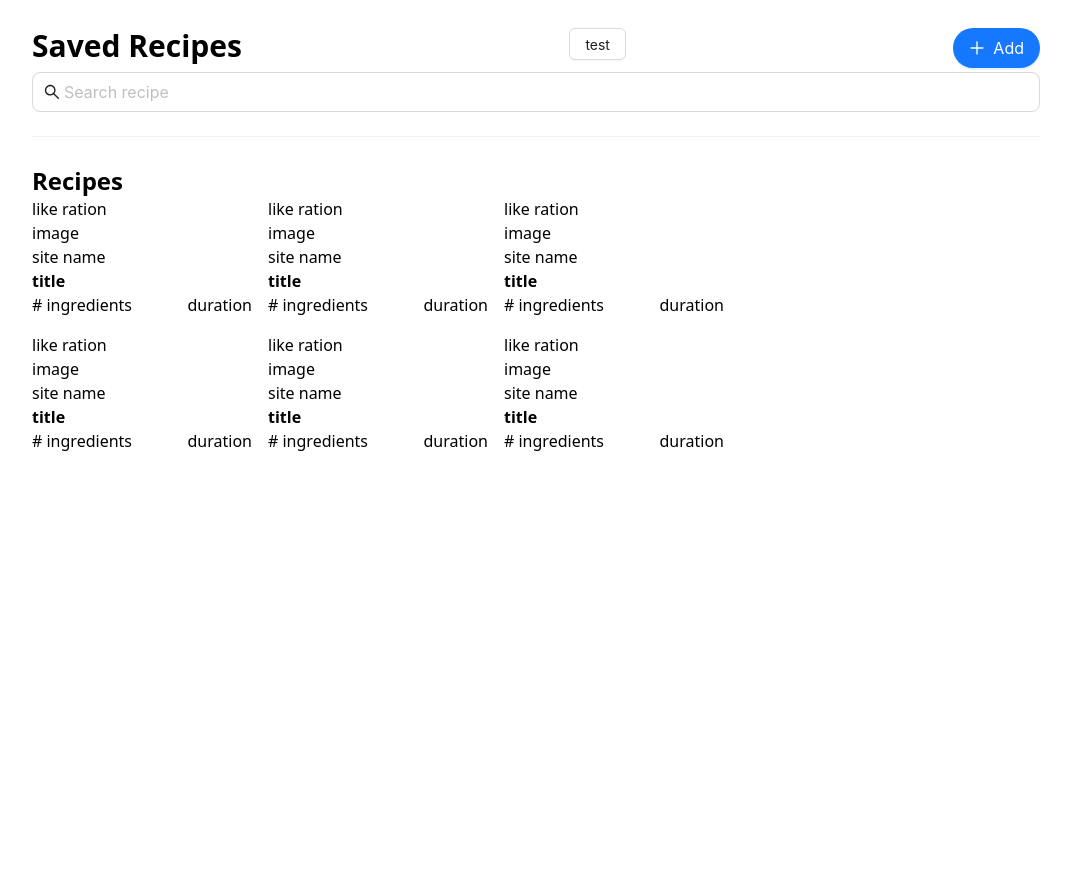
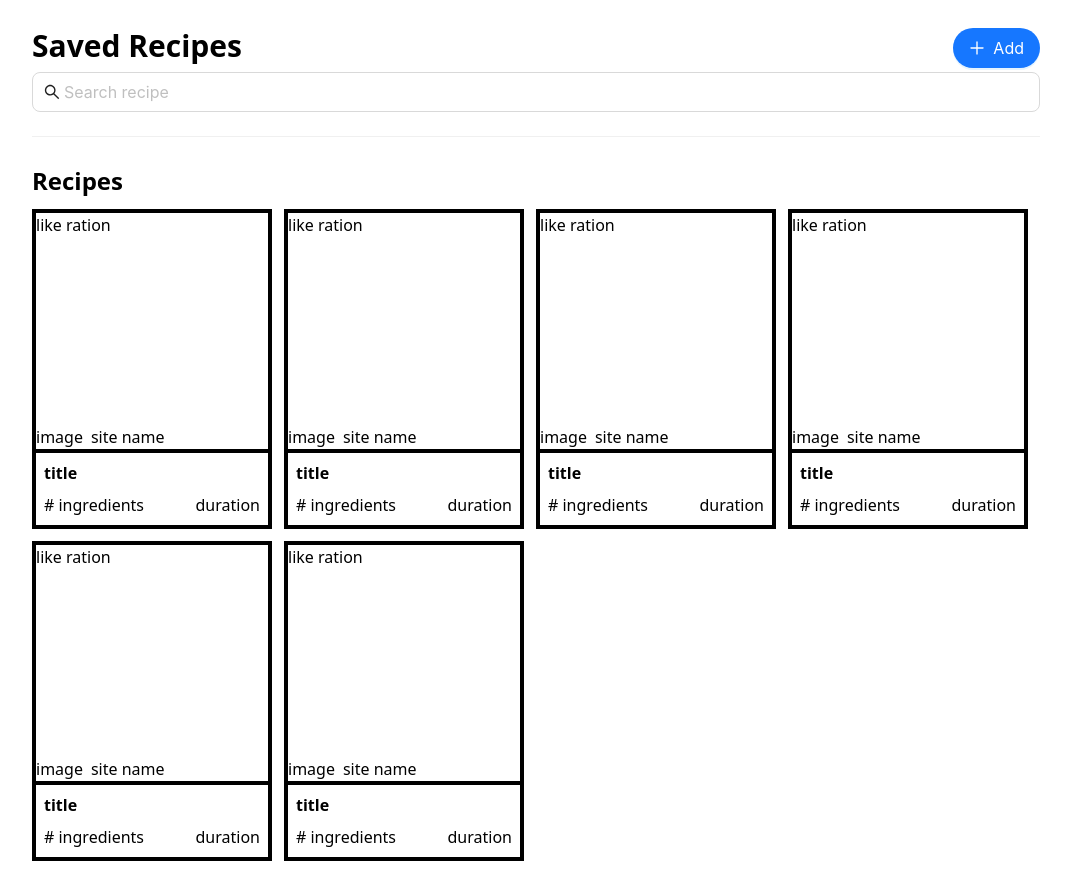
Before and after one commit to Sophaos/web-app-recipe-scraper, a React (Vite) app in the folder front-end/: page /recipes in a window 1280 px wide. Shown: the whole page, without its empty margins (104-1175 px from the left). Before the commit the page ends 800 px from the top, so only its background shows below. Built offline with nearby package versions, Linux system fonts and the light colour scheme.

Commit message:
recipes flex layout done

```diff
--- a/front-end/src/recipes/recipe-card.tsx
+++ b/front-end/src/recipes/recipe-card.tsx
@@ -1,16 +1,23 @@
+import { useNavigate } from "react-router";
+
 export const RecipeCard = () => {
+  const navigate = useNavigate();
   return (
-    <div className="flex flex-col w-55">
-      <div className="image">
+    <div className="flex flex-col w-60 min-h-80 border-2" onClick={() => navigate("/recipe")}>
+      <div className="flex flex-col justify-between image min-h-60 border-2">
         <div>like ration</div>
+        <div className="flex flex-row gap-2">
           <div>image</div>
           <div>site name</div>
         </div>
+      </div>
+      <div className="flex flex-col justify-between border-2 h-full p-2">
         <div className="font-semibold">title</div>
         <div className="flex flex-row justify-between">
           <div># ingredients</div>
           <div>duration</div>
         </div>
       </div>
+    </div>
   );
 };
--- a/front-end/src/recipes/recipes-header.tsx
+++ b/front-end/src/recipes/recipes-header.tsx
@@ -1,11 +1,8 @@
 import { useState } from "react";
 import { AddRecipeModal } from "../modal/add-recipe-modal";
 import { AddButton } from "./add-button";
-import { Button } from "antd";
-import { useNavigate } from "react-router";
 
 export const RecipesHeader = () => {
-  const navigate = useNavigate();
   const [open, setOpen] = useState(false);
 
   const openModal = () => {
@@ -19,13 +16,9 @@ export const RecipesHeader = () => {
     setOpen(false);
   };
 
-  const test = () => {
-    navigate("/recipe");
-  };
   return (
     <div className="flex flex-row justify-between">
       <div className="text-3xl font-semibold">Saved Recipes</div>
-      <Button onClick={test}>test</Button>
       <AddButton onClick={openModal} />
       <AddRecipeModal open={open} onOk={handleOk} onCancel={handleCancel} />
     </div>
--- a/front-end/src/recipes/recipes-list.tsx
+++ b/front-end/src/recipes/recipes-list.tsx
@@ -2,9 +2,9 @@ import { RecipeCard } from "./recipe-card";
 
 export const RecipesList = () => {
   return (
-    <div>
+    <div className="flex flex-col gap-3">
       <div className="text-2xl font-semibold">Recipes</div>
-      <div className="inline-grid grid-cols-3 gap-4">
+      <div className="flex flex-wrap gap-3">
         <RecipeCard />
         <RecipeCard />
         <RecipeCard />
```
Also changed, not shown: 2 other files (tests, documents, lock files or other folders). Lines whose indentation alone changed are shown as unchanged.
